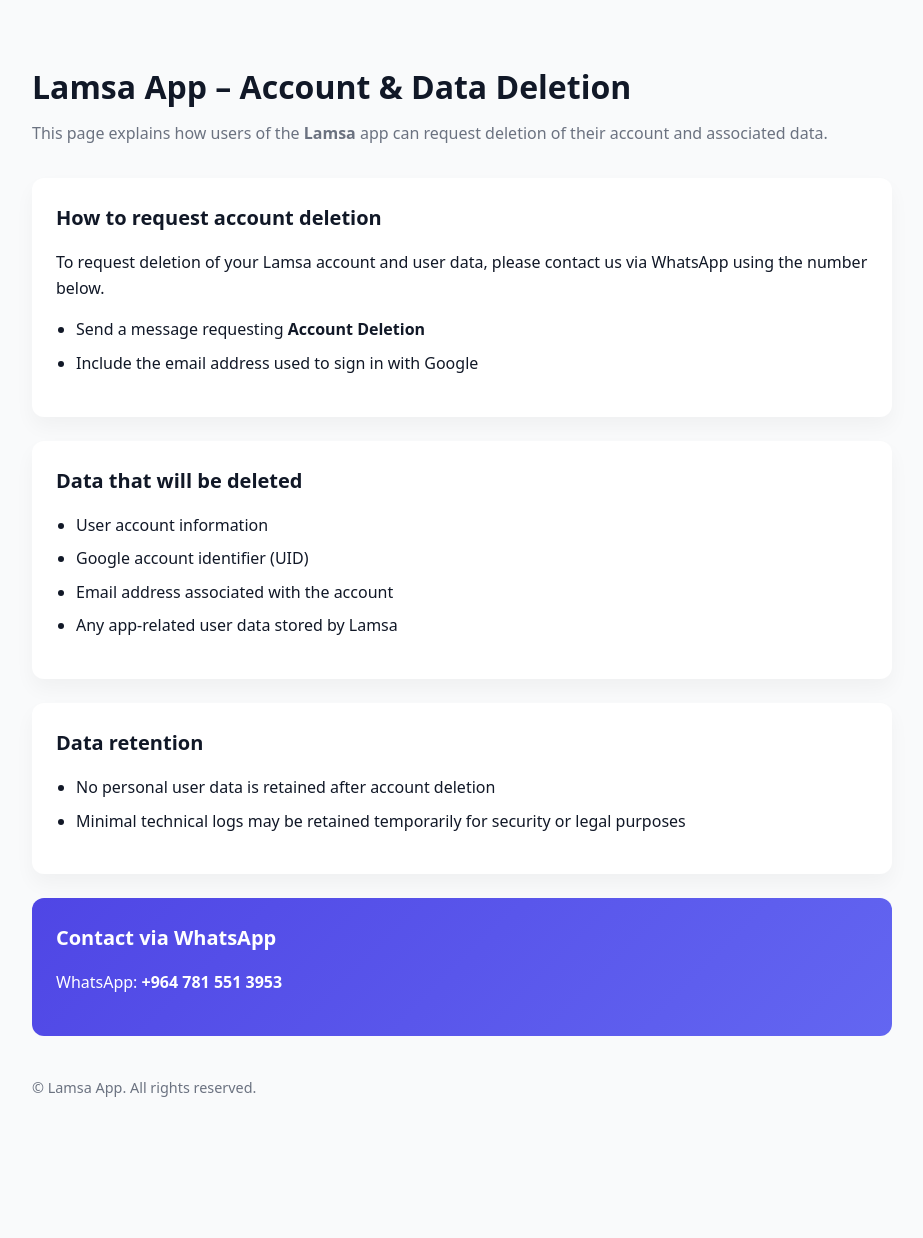
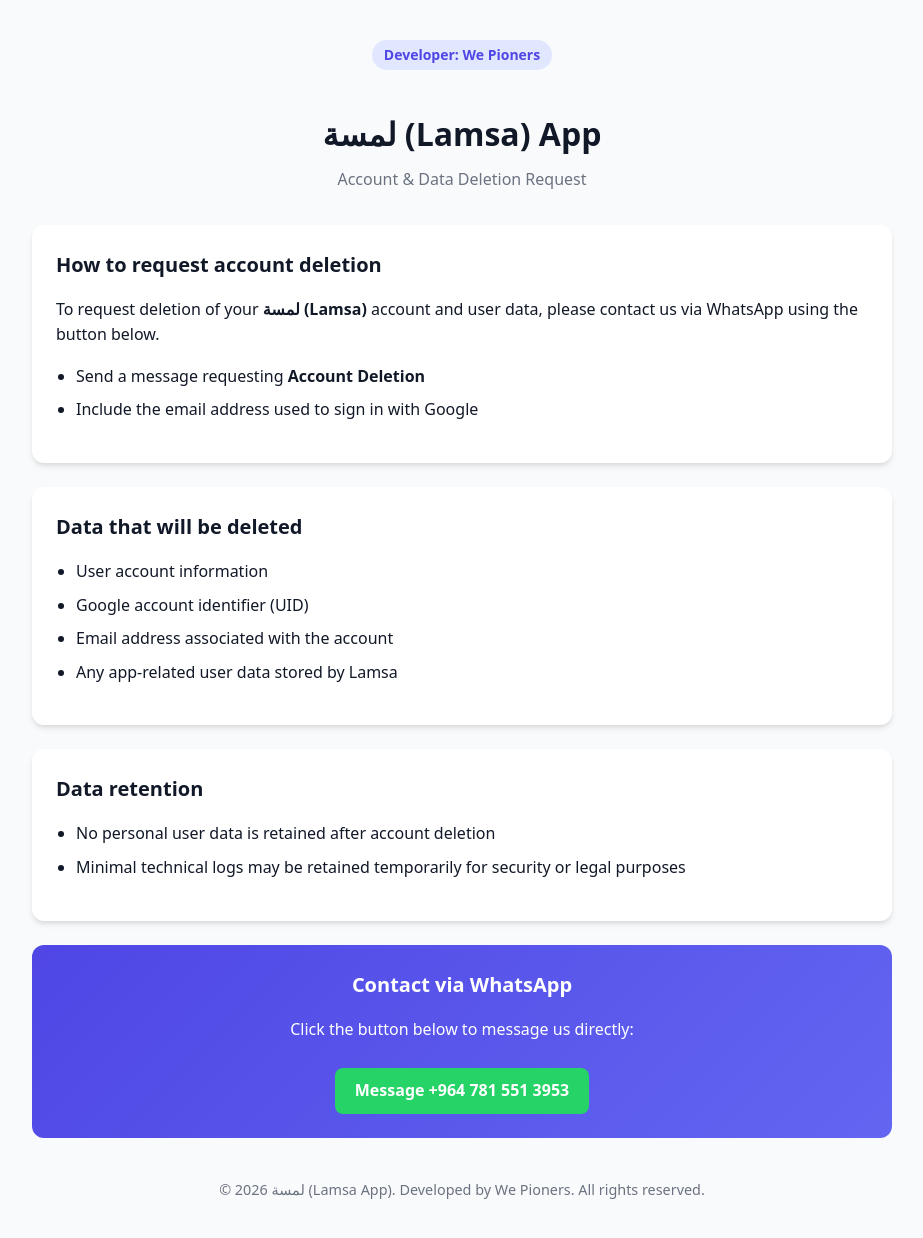
Before and after one commit to appsdevmanagement/lamsa.github.io, a plain HTML site: page index.html in a window 1280 px wide. Shown: the whole page, without its empty margins (178-1101 px from the left). Before the commit the page ends 1139 px from the top, so only its background shows below. Drawn offline with Linux system fonts and the light colour scheme.

Commit message:
Update index.html

```diff
--- a/index.html
+++ b/index.html
@@ -2,7 +2,7 @@
 <html lang="en">
 <head>
   <meta charset="UTF-8" />
-  <title>Lamsa App – Account & Data Deletion</title>
+  <title>لمسة (Lamsa) – Account & Data Deletion</title>
   <meta name="viewport" content="width=device-width, initial-scale=1.0" />
   <style>
     :root {
@@ -30,6 +30,7 @@
 
     header {
       margin-bottom: 32px;
+      text-align: center;
     }
 
     h1 {
@@ -42,12 +43,23 @@
       margin-top: 0;
     }
 
+    .developer-badge {
+      display: inline-block;
+      background: #e0e7ff;
+      color: var(--primary);
+      padding: 4px 12px;
+      border-radius: 16px;
+      font-size: 0.875rem;
+      font-weight: 600;
+      margin-bottom: 16px;
+    }
+
     .card {
       background: var(--card);
       border-radius: 12px;
       padding: 24px;
       margin-bottom: 24px;
-      box-shadow: 0 10px 20px rgba(0, 0, 0, 0.04);
+      box-shadow: 0 4px 6px -1px rgba(0, 0, 0, 0.1), 0 2px 4px -1px rgba(0, 0, 0, 0.06);
     }
 
     h2 {
@@ -69,20 +81,27 @@
       color: #ffffff;
       border-radius: 12px;
       padding: 24px;
+      text-align: center;
     }
 
     .contact a {
+      display: inline-block;
+      margin-top: 10px;
+      background: #25D366;
       color: #ffffff;
+      padding: 10px 20px;
+      border-radius: 8px;
       font-weight: 600;
       text-decoration: none;
     }
 
     .contact a:hover {
-      text-decoration: underline;
+      background: #128C7E;
     }
 
     footer {
       margin-top: 40px;
+      text-align: center;
       font-size: 0.9rem;
       color: var(--muted);
     }
@@ -90,18 +109,17 @@
 </head>
 <body>
 
-  <div class="container">
+  <main class="container">
     <header>
-      <h1>Lamsa App – Account & Data Deletion</h1>
-      <p class="subtitle">
-        This page explains how users of the <strong>Lamsa</strong> app can request deletion of their account and associated data.
-      </p>
+      <span class="developer-badge">Developer: We Pioners</span>
+      <h1>لمسة (Lamsa) App</h1>
+      <p class="subtitle">Account & Data Deletion Request</p>
     </header>
 
     <section class="card">
       <h2>How to request account deletion</h2>
       <p>
-        To request deletion of your Lamsa account and user data, please contact us via WhatsApp using the number below.
+        To request deletion of your <strong>لمسة (Lamsa)</strong> account and user data, please contact us via WhatsApp using the button below.
       </p>
       <ul>
         <li>Send a message requesting <strong>Account Deletion</strong></li>
@@ -129,18 +147,16 @@
 
     <section class="contact">
       <h2>Contact via WhatsApp</h2>
-      <p>
-        WhatsApp:
-        <a href="https://wa.me/96478155143953" target="_blank" rel="noopener">
-          +964 781 551 3953
-        </a>
-      </p>
+      <p>Click the button below to message us directly:</p>
+      <a href="https://wa.me/9647815513953" target="_blank" rel="noopener">
+        Message +964 781 551 3953
+      </a>
     </section>
 
     <footer>
-      © Lamsa App. All rights reserved.
+      <p>© 2026 لمسة (Lamsa App). Developed by We Pioners. All rights reserved.</p>
     </footer>
-  </div>
+  </main>
 
 </body>
 </html>
```
